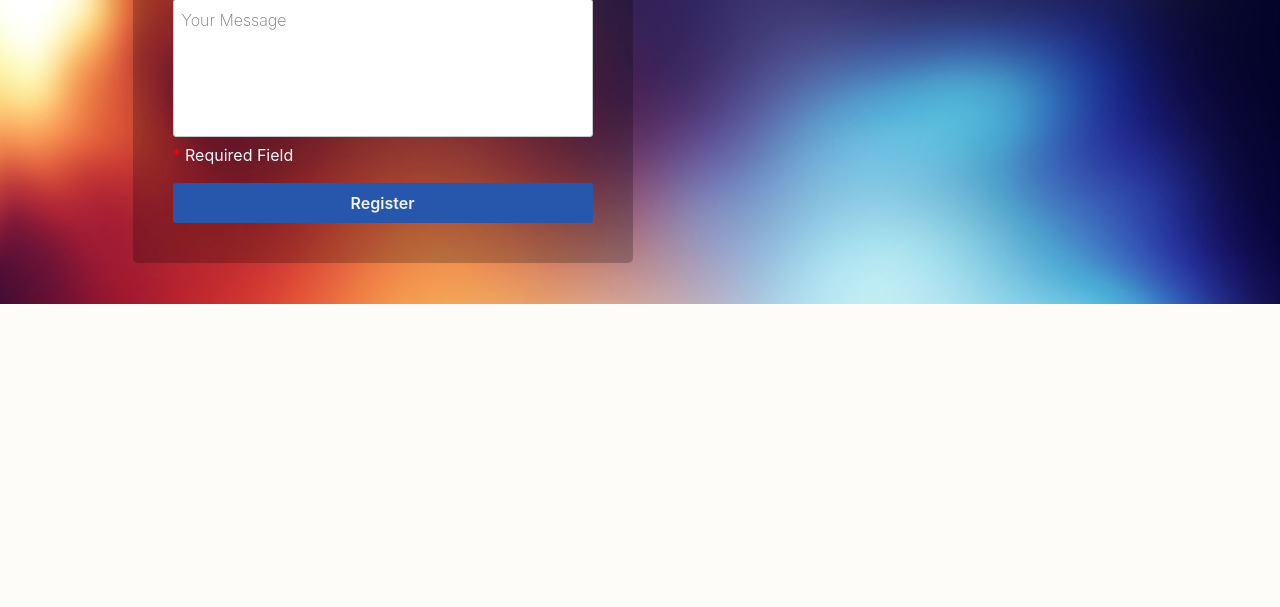
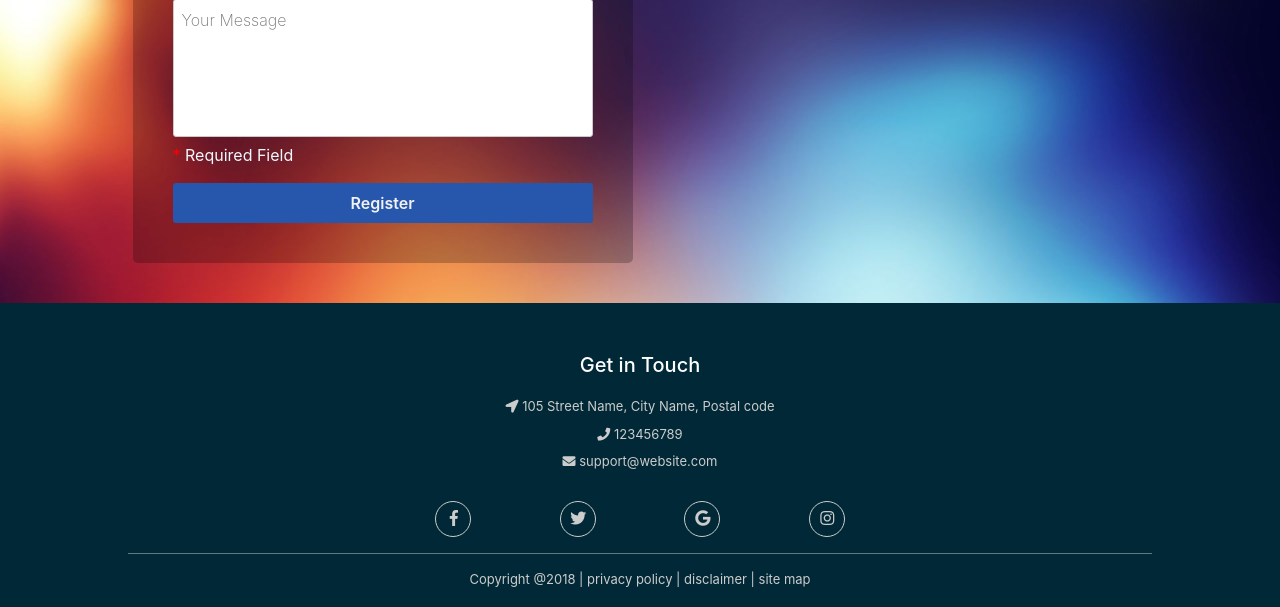
Before and after one commit to PAWSQUAD2/UTS, a PHP site: page /daftar.html in a window 1280 px wide. Shown: the part 851-1458 px from the top of the page. Before the commit the page ends 1155 px from the top, so only its background shows below. Run offline with PHP 8.4, Linux system fonts and the light colour scheme; some libraries are stand-ins or nearby versions.

Commit message:
Contoh Penerapan footer
Liat pada daftar.html dan tambah-berita.html pada tag footer

```diff
--- a/css/footer.css
+++ b/css/footer.css
@@ -1,5 +1,5 @@
 .col_white_amrc { color:#FFF;}
-.footer { width:100%; background-color:#002836; min-height:250px; padding:10px 10% 10px 10% ; overflow: visible;}
+.footer { width:100%; background-color:#002836; min-height:250px; padding:10px 10% 10px 10% ; }
 .pt2 { padding-top:40px ; margin-bottom:20px ;}
 .footer p { font-size:13px; color:#CCC; padding-bottom:0px; margin-bottom:8px;}
 .mb10 { padding-bottom:15px ;}
--- a/daftar.html
+++ b/daftar.html
@@ -5,6 +5,8 @@
 <title>REGISTRATION</title>
 	<link href="css/bootstrap-4.0.0.css" rel="stylesheet">
 	<link href="css/main-responsive.css" rel="stylesheet">
+	<link rel="stylesheet" href="https://use.fontawesome.com/releases/v5.2.0/css/all.css" integrity="sha384-hWVjflwFxL6sNzntih27bfxkr27PmbbK/iSvJ+a4+0owXq79v+lsFkW54bOGbiDQ" crossorigin="anonymous">
+	<link href="css/footer.css" rel="stylesheet">
 </head>
 
 <body>
@@ -110,11 +112,37 @@
 			</fieldset>
 	 	</div>
 	</div>
-	<div class="row footer">
-		<div class="col-xl-12"></div>
 
-	</div>
 </div>
+<!--Footer Here-->
+<footer class="footer">
+
+	<div class="container bottom_border">
+		<div class="row">
+		<div class="col text-center">
+			<h5 class="headin5_amrc col_white_amrc pt2">Get in Touch</h5>
+
+			<p><i class="fa fa-location-arrow"></i> 105 Street Name, City Name, Postal code </p>
+			<p><i class="fa fa-phone"></i>  123456789  </p>
+			<p><i class="fa fa fa-envelope"></i> support@website.com  </p>
+
+
+		</div>
+		</div>
+		</div>
+
+		<div class="row">
+			<ul class="social_footer_ul">
+			<li><a href="#"><i class="fab fa-facebook-f"></i></a></li>
+			<li><a href="#"><i class="fab fa-twitter"></i></a></li>
+			<li><a href="#"><i class="fab fa-google +"></i></a></li>
+			<li><a href="#"><i class="fab fa-instagram"></i></a></li>
+			</ul>
+		</div>
+		<!--social_footer_ul ends here-->
+	<hr class="split">
+	<p class="text-center">Copyright @2018 | privacy policy | disclaimer | site map</p>
+</footer>
 	<!-- DEFAULT UI SUPPORT USING JS -->
 	<script>
 		document.getElementById('datePicker').valueAsDate = new Date();
--- a/footer.html
+++ b/footer.html
@@ -17,7 +17,7 @@
 
         </div>
         </div>
-        </div>
+    </div>
 
         <div class="row">
             <ul class="social_footer_ul">
@@ -28,7 +28,6 @@
             </ul>
         </div>
         <!--social_footer_ul ends here-->
-    </div>
     <hr class="split">
     <p class="text-center">Copyright @2018 | privacy policy | disclaimer | site map</p>
 
```
Also changed, not shown: tambah-berita.html (+34 -5 lines).
